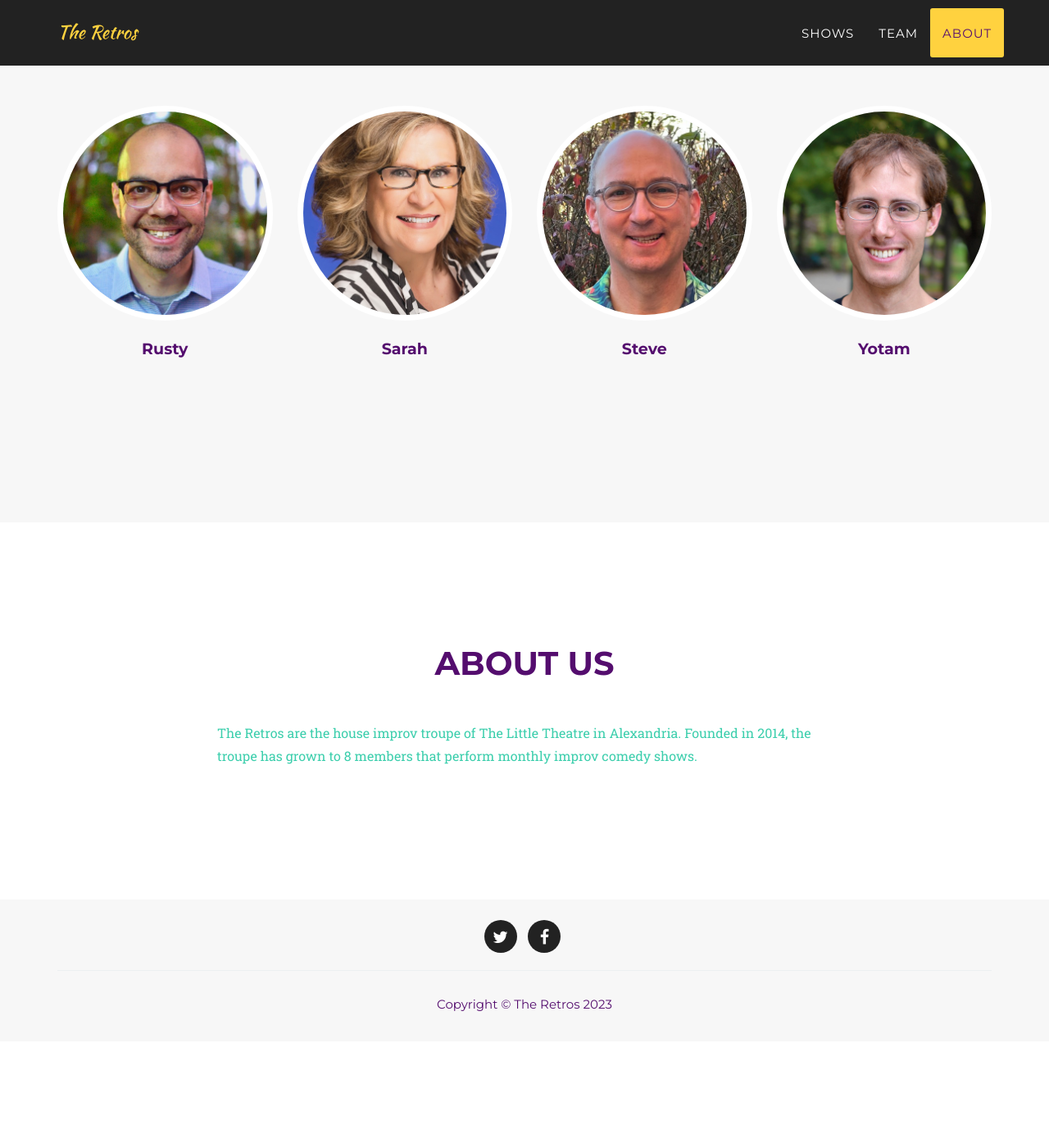
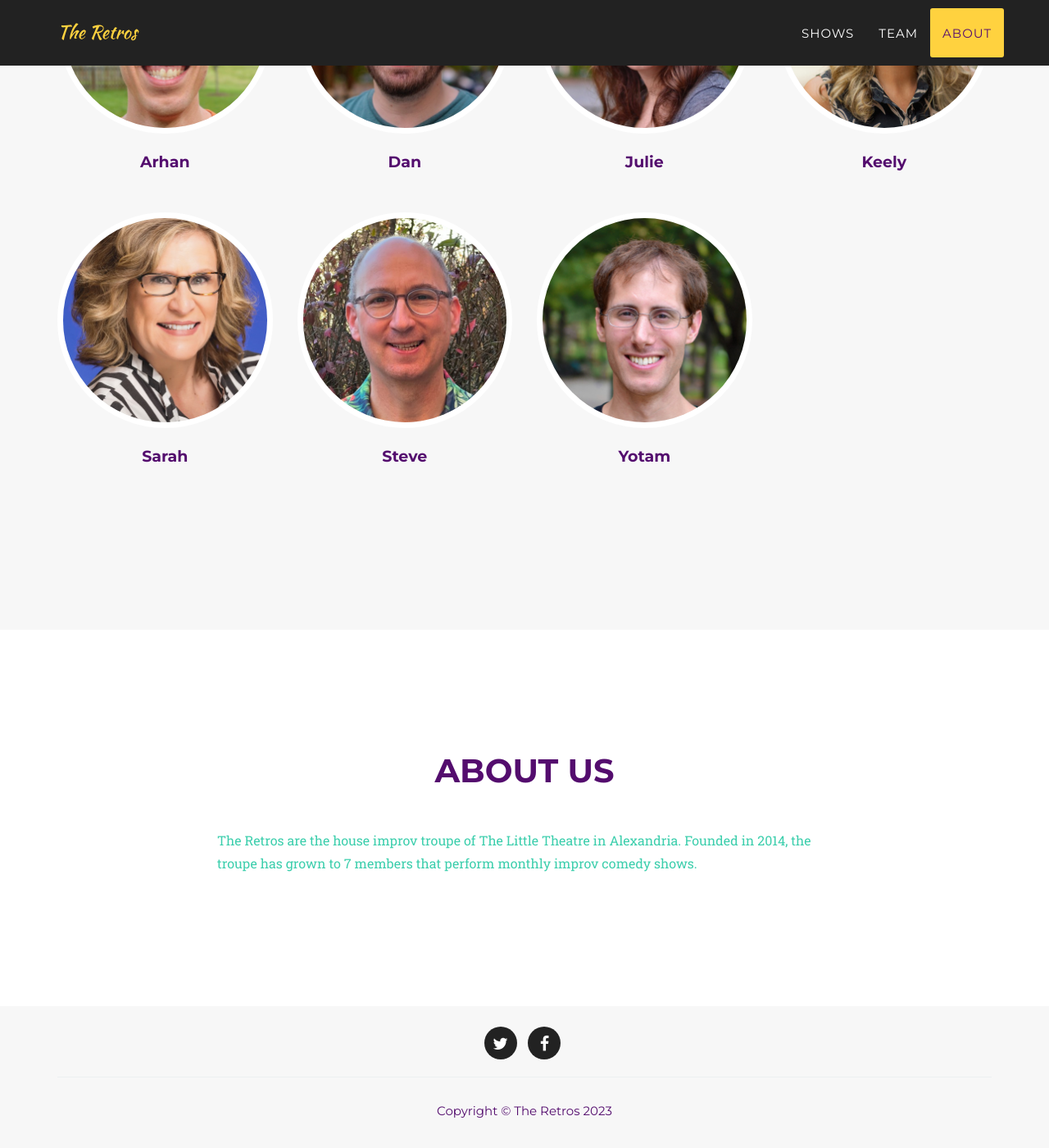
Before and after one commit to yig/RetrosImprovWeb, a Jekyll site: the page built from index.html, in a window 1280 px wide and 1400 px high, scrolled down 4017 px. Shown: the whole window at 82% size. Built offline with Jekyll 4.4.1, drawn with Linux system fonts in a browser that asks for light colours; some web fonts are replaced; comment, search, counter and statistics services are not loaded; before the commit the page ends 5287 px from its top, so only the background shows below that; part of the change alters nothing that is shown; some of the changed text lies outside the part shown.

Commit message:
may show. no more rusty :(

```diff
--- a/_config.yml
+++ b/_config.yml
@@ -6,13 +6,19 @@ email: retrocessionist.improv@gmail.com
 description: "The Retros - Improv Comedy in Alexandria, VA"
 
 shows:
+- date: May 20, 2023
+  time: 8:00pm
+  title: Retros Spring Show - Improv in Old Town Alexandria
+  location: 600 Wolfe St, Alexandria, VA 22314
+  url: https://www.eventbrite.com/e/were-back-live-free-improv-in-alexandria-tickets-635893854637
+  sold_out: False
+past_shows:
 - date: February 11, 2023
   time: 8:00pm
   title: Retros Valentine's Day - Improv in Old Town Alexandria
   location: 600 Wolfe St, Alexandria, VA 22314
   url: https://www.eventbrite.com/e/free-improv-show-tickets-535046026067
   sold_out: False
-past_shows:
 - date: November 12, 2022
   time: 8:00pm
   title: A Retros Thanksgiving - Improv in Old Town Alexandria
@@ -104,8 +110,6 @@ people:
   pic: julie
 - name: Keely
   pic: keely
-- name: Rusty
-  pic: rusty
 - name: Sarah
   pic: sarah-500px
 - name: Steve
--- a/_includes/about.html
+++ b/_includes/about.html
@@ -12,7 +12,7 @@
                     <p class="large text-muted">
                         The Retros are the house improv troupe of The
                         Little Theatre in Alexandria. Founded in 2014, the
-                        troupe has grown to 8 members that perform monthly
+                        troupe has grown to 7 members that perform monthly
                         improv comedy shows.
                     </p>
                 </div>
```
